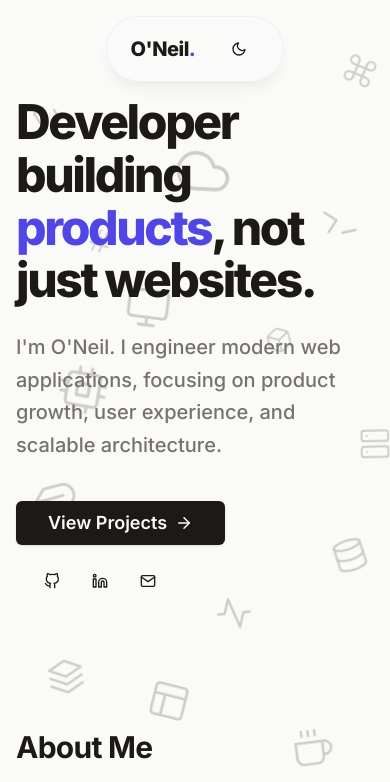
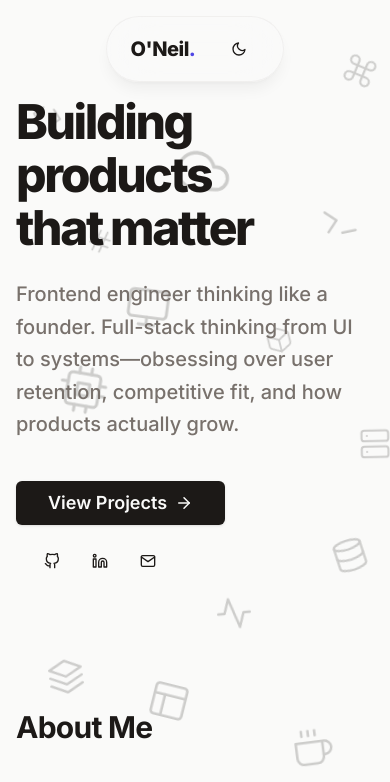
Before and after one commit to oneilh/oneil_obidiaso_portfolio, a Next.js app: page / in a window 390 px wide. Shown: the top 782 px of the page. Built offline with nearby package versions, Linux system fonts and the light colour scheme.

Commit message:
feat: implement responsive landing page for personal portfolio

```diff
--- a/app/page.tsx
+++ b/app/page.tsx
@@ -35,10 +35,10 @@ export default async function Home() {
         {/* Hero Section */}
         <section className="pt-12 md:pt-24 flex flex-col items-start max-w-3xl">
           <h1 className="text-5xl md:text-7xl font-extrabold tracking-tighter leading-[1.1] mb-6">
-            Developer building <span className="text-accent">products</span>, not just websites.
+            Building products that matter
           </h1>
           <p className="text-xl md:text-2xl text-muted-foreground font-medium mb-10 max-w-2xl leading-relaxed">
-            I&apos;m O&apos;Neil. I engineer modern web applications, focusing on product growth, user experience, and scalable architecture.
+            Frontend engineer thinking like a founder. Full-stack thinking from UI to systems—obsessing over user retention, competitive fit, and how products actually grow.
           </p>
 
           <div className="flex flex-wrap items-center gap-4">
```
